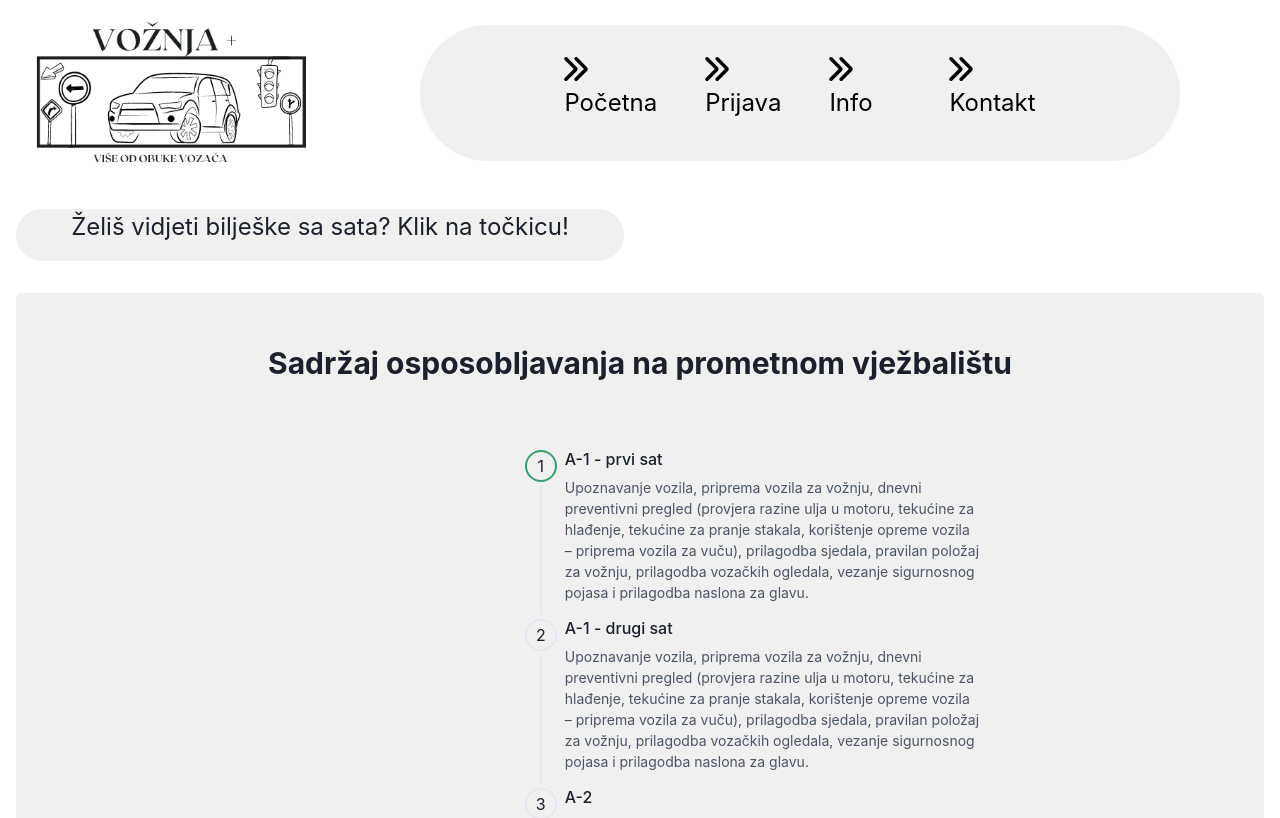
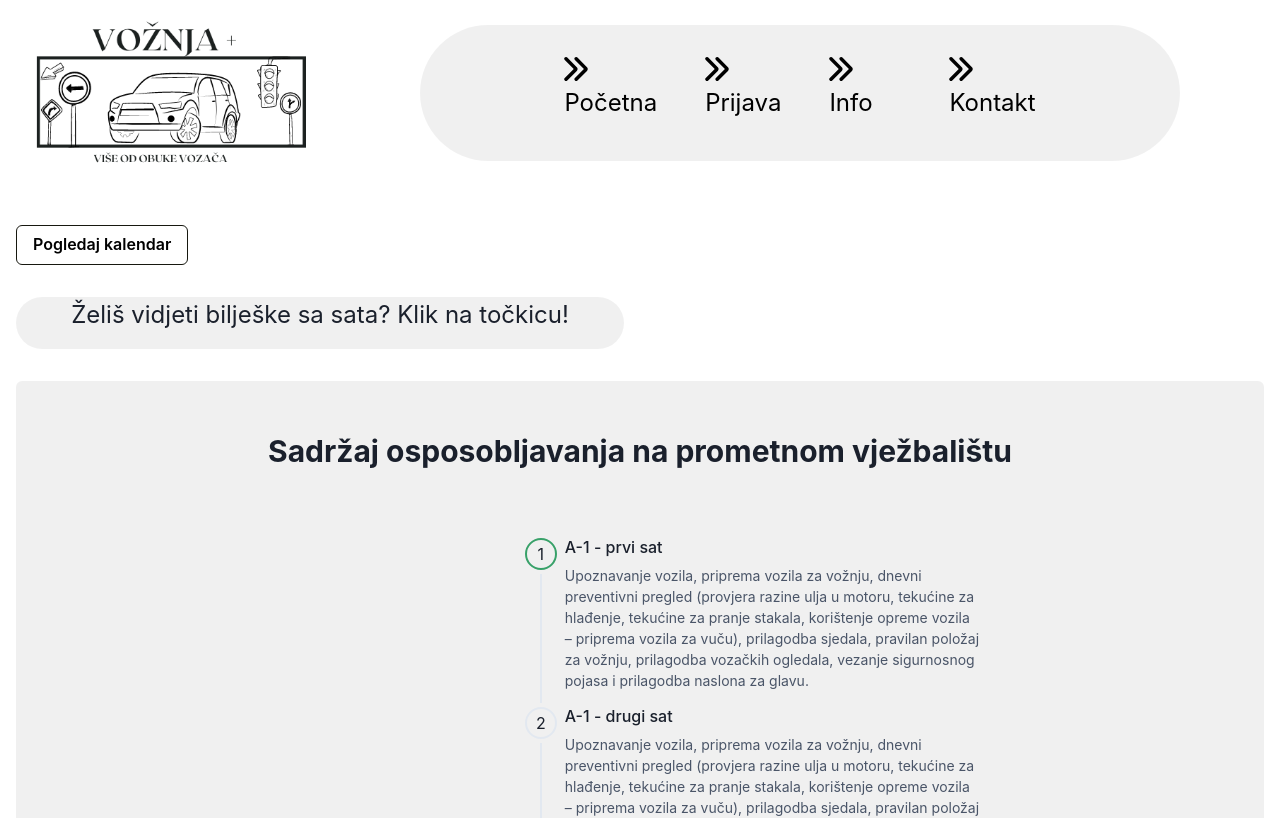
Before and after one commit to IVA78/ZAVRSNI_RAD, a React (Create React App) app in the folder Zavrsni rad/IzvorniKod/Frontend/react-voznja-plus/: page /studentProgress in a window 1280 px wide. Shown: the top 818 px of the page. Built offline with nearby package versions, Linux system fonts and the light colour scheme; no server answers.

Commit message:
Prikaz kalendara za instruktora - part one (frontend)

```diff
--- a/Zavrsni rad/IzvorniKod/Frontend/react-voznja-plus/src/pages/StudentProgress.js
+++ b/Zavrsni rad/IzvorniKod/Frontend/react-voznja-plus/src/pages/StudentProgress.js
@@ -1,4 +1,5 @@
 import React from 'react';
+import { useNavigate } from 'react-router-dom';
 
 import Navbar from '../components/Navbar';
 import Footer from '../components/Footer';
@@ -26,7 +27,8 @@ import {
   ModalContent,
   useDisclosure,
   ModalCloseButton,
-  Image
+  Image,
+  Button
 } from '@chakra-ui/react';
 
 import { MdDateRange, MdEditNote } from 'react-icons/md';
@@ -46,6 +48,7 @@ export default function StudentProgress() {
   const { isOpen, onOpen, onClose } = useDisclosure();
   const [modalData, setModalData] = useState(null);
   const [backendData, setBackendData] = useState(null);
+  const navigate = useNavigate();
 
   const token = sessionStorage.getItem('token');
 
@@ -105,6 +108,10 @@ export default function StudentProgress() {
     onOpen();
   };
 
+  const toCalendar = () => {
+    navigate('/studentCalendar');
+  };
+
   return (
     <>
       <Navbar></Navbar>
@@ -113,6 +120,20 @@ export default function StudentProgress() {
         justifyContent="center"
         alignItems="center"
       >
+        <GridItem colSpan={4} margin="1em">
+          <Button
+            mt={4}
+            colorScheme="white"
+            color="black"
+            variant="outline"
+            borderColor="RGBA(23,24,16)"
+            _hover={{ color: 'white', bg: 'RGBA(23,24,16)' }}
+            onClick={toCalendar}
+            justifySelf="end"
+          >
+            Pogledaj kalendar
+          </Button>
+        </GridItem>
         <GridItem
           colSpan={{ base: 3, lg: 2 }}
           display="flex"
@@ -125,6 +146,7 @@ export default function StudentProgress() {
             Želiš vidjeti bilješke sa sata? Klik na točkicu!
           </Text>
         </GridItem>
+
         <GridItem
           colSpan="4"
           display="flex"
```
